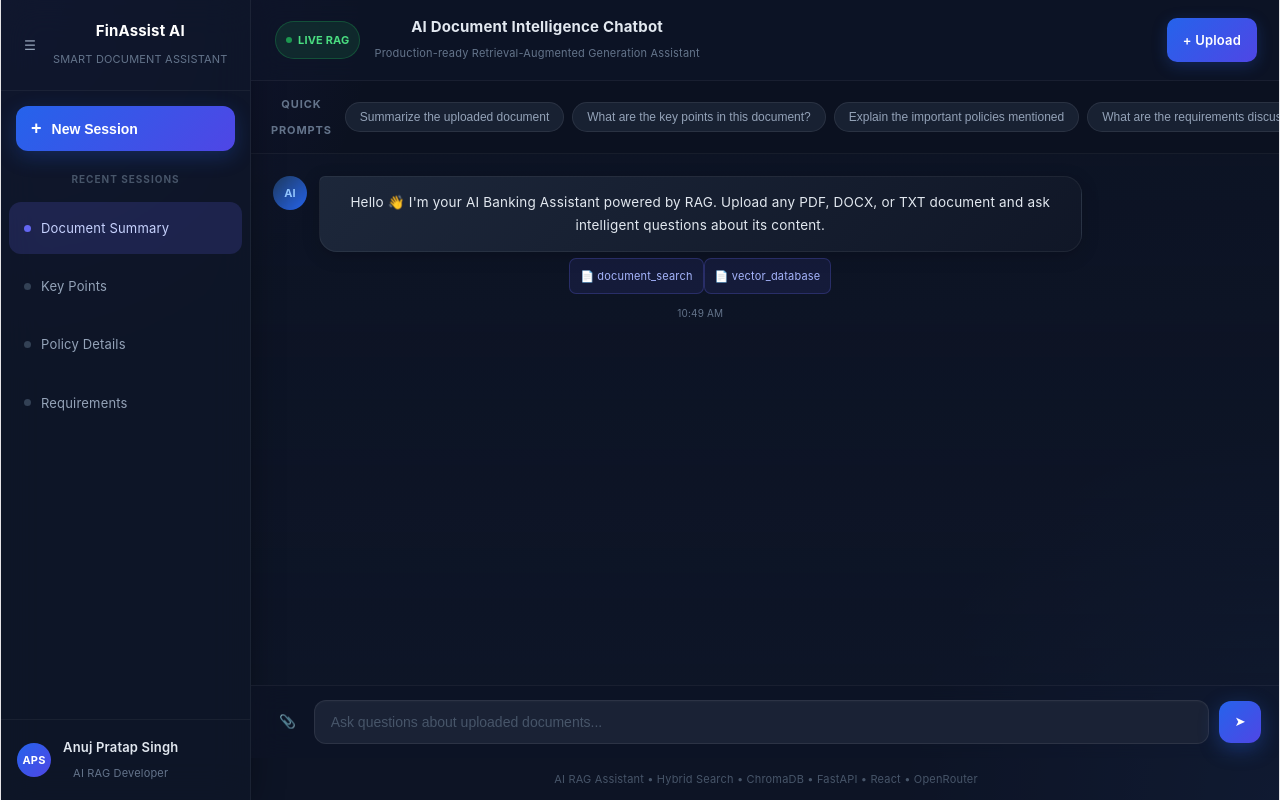
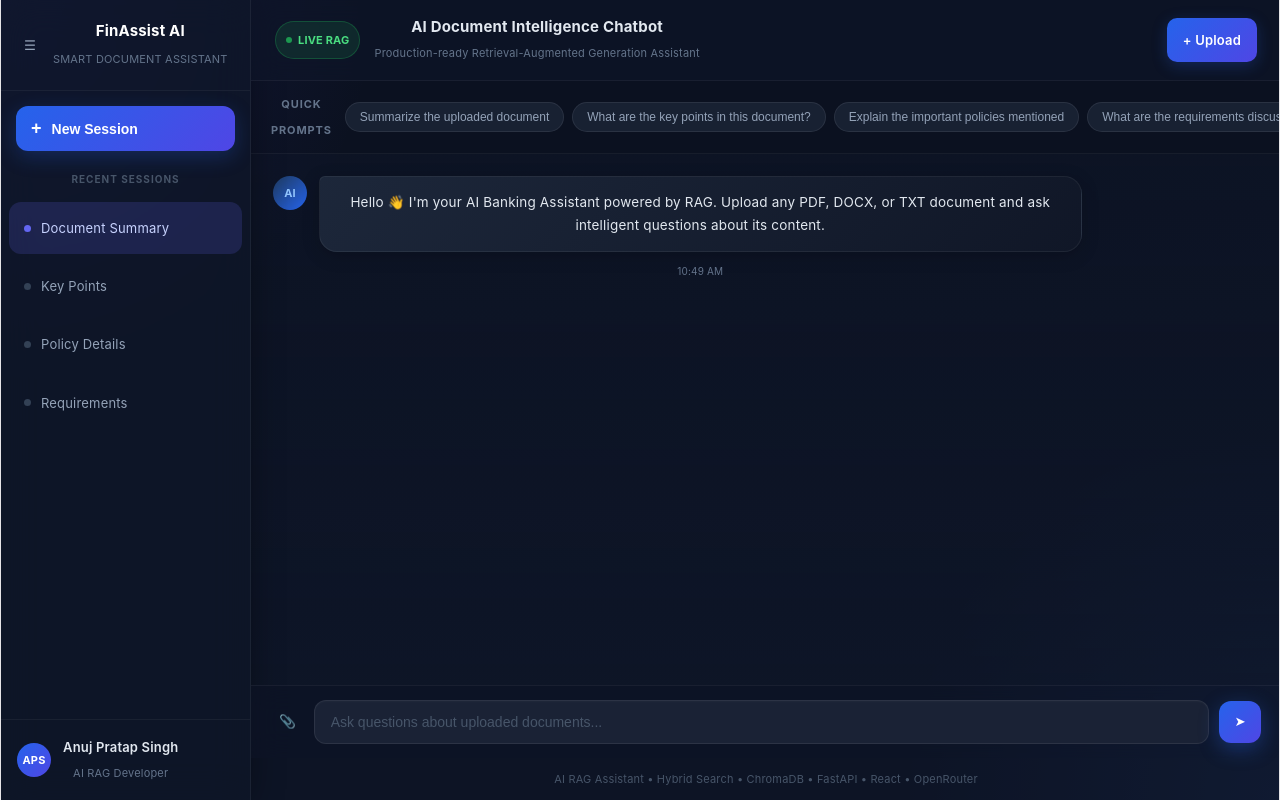
Before and after one commit to anujpratap12/banking-rag-chatbot, a React app in the folder frontend/: page / in a window 1280 px wide. Built offline with nearby package versions, Linux system fonts and the light colour scheme; the HTML template or start-up script is replaced by a standard one.

Commit message:
cleaned chatbot ui

```diff
--- a/frontend/src/App.jsx
+++ b/frontend/src/App.jsx
@@ -492,29 +492,7 @@ function App() {
 
                 {/* SOURCES */}
 
-                {msg.sources && (
 
-                  <div className="sources-area">
-
-                    <div className="source-chips">
-
-                      {msg.sources.map((source, idx) => (
-
-                        <div
-                          key={idx}
-                          className="source-chip"
-                        >
-
-                          📄 {source}
-
-                        </div>
-
-                      ))}
-
-                    </div>
-
-                  </div>
-                )}
 
                 {/* TIMESTAMP */}
 
```
